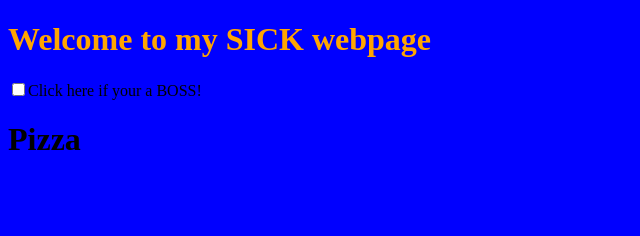
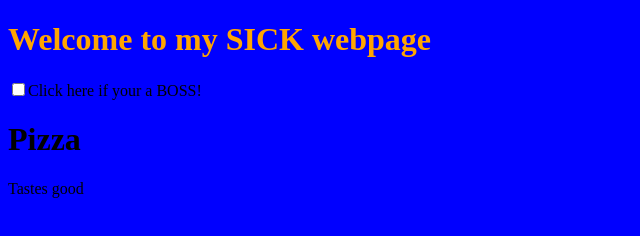
Before and after one commit to nathanbuyr/ApacheWebsite, a plain HTML site: page index.html in a window 1280 px wide. Shown: the full height of the page, 0-640 px from the left. Drawn offline with Linux system fonts and the light colour scheme.

Commit message:
added paragraph

```diff
--- a/index.html
+++ b/index.html
@@ -11,6 +11,7 @@
 	<h1 class="h1">Welcome to my SICK webpage</h1>
 	<input type="checkbox">Click here if your a BOSS!</br>
 	<h1> Pizza </h1>
+	<p> Tastes good </p>
 <script>
 alert("Uh oh, you've entered the god zone");
 </script>
```
